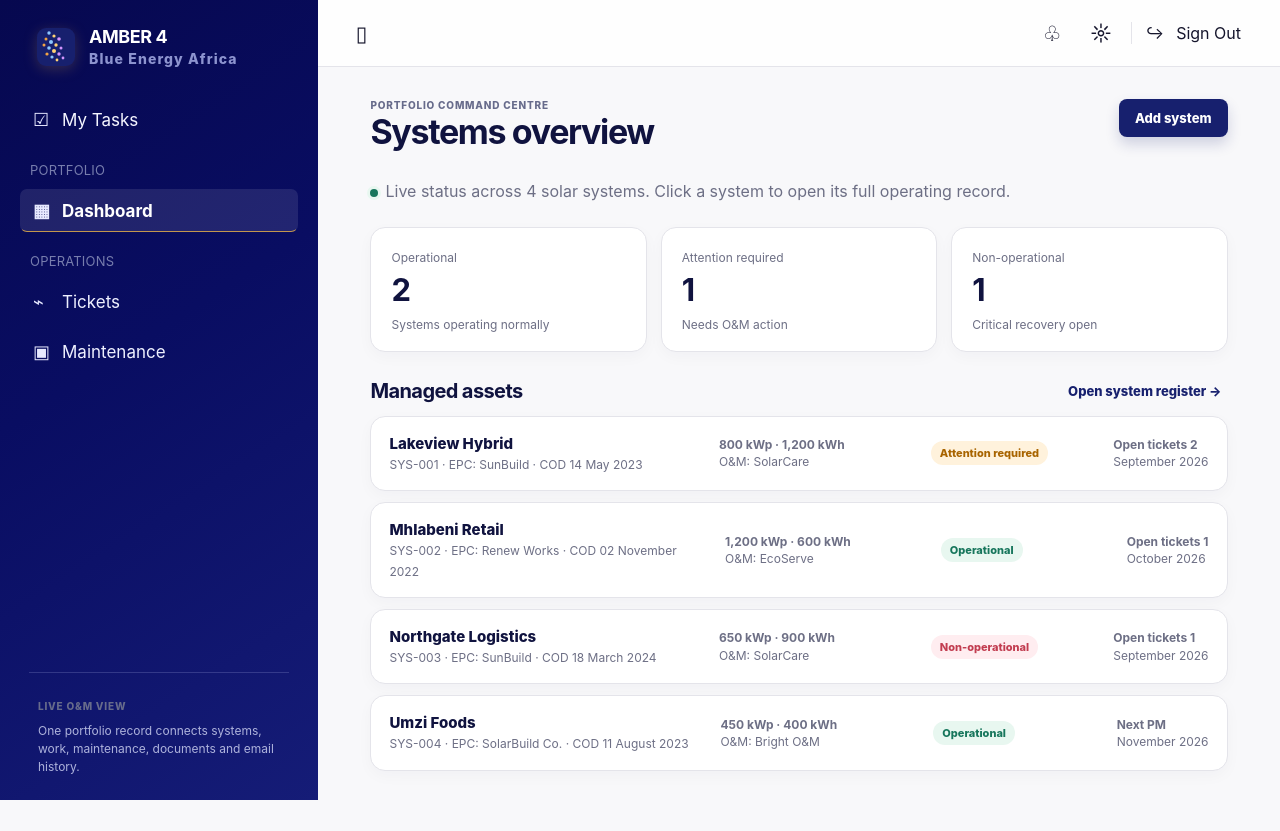
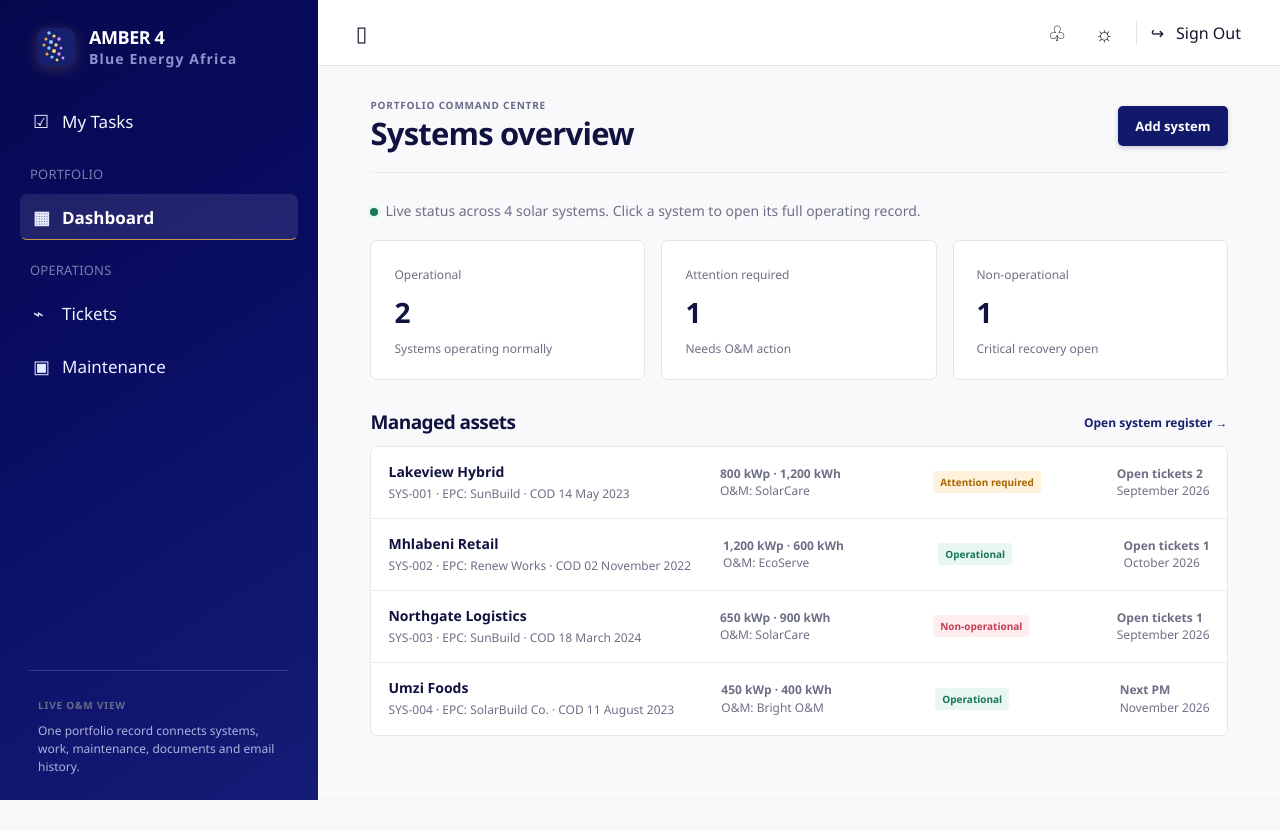
Before and after one commit to cannellsheila-star/om-operations-workspace, a plain HTML site: page index.html in a window 1280 px wide. After the commit the page ends 800 px from the top, so only its background shows below. Drawn offline with Linux system fonts and the light colour scheme.

Commit message:
Tighten operational workspace interface

```diff
--- a/amber-theme.css
+++ b/amber-theme.css
@@ -30,7 +30,7 @@
 .nav-list { gap: 21px; }
 .nav-group { display: grid; gap: 7px; }
 .nav-group p { margin: 0 10px 4px; color: #777dad; font-size: 13px; letter-spacing: .015em; }
-.quick-link, .nav-item { gap: 12px; border-radius: 7px; color: #f4f5ff; font-size: 17px; }
+.quick-link, .nav-item { display: flex; align-items: center; width: 100%; gap: 12px; border: 1px solid transparent; border-radius: 7px; background: transparent; color: #f4f5ff; text-align: left; font-size: 17px; }
 .quick-link { padding: 10px 12px; }
 .nav-item { padding: 10px 12px; color: #eef0ff; }
 .quick-link span, .nav-item span { width: 17px; color: #e7e9ff; font-size: 18px; }
@@ -68,4 +68,54 @@ h1 { font-size: clamp(28px, 3.2vw, 34px); }
   .main-content { padding: 24px 17px 42px; }
 }
 
-.quick-link { display: flex; align-items: center; width: 100%; border: 1px solid transparent; background: transparent; text-align: left; }
+/* Operational product density: flat panels, concise controls and data-led rows. */
+:root { --radius: 7px; --shadow: none; }
+body { font-family: "Segoe UI", Arial, sans-serif; background: #f7f7f9; }
+.global-bar { height: 66px; background: #fff; }
+.main-content { background: #f9f9fb; }
+.topbar { align-items: center; padding-bottom: 18px; border-bottom: 1px solid #ececf0; }
+.topbar-actions { gap: 8px; }
+h1 { font-size: 31px; font-weight: 700; letter-spacing: -.025em; }
+h2 { font-size: 22px; }
+.subtitle { max-width: none; margin: 0 0 18px; font-size: 14px; }
+.button { border-radius: 5px; box-shadow: none; }
+.button-primary { padding: 10px 16px; background: #11196a; box-shadow: 0 2px 5px rgba(12, 18, 82, .2); }
+.button-muted { background: #fff; }
+.stat-grid { gap: 16px; margin-bottom: 22px; }
+.stat-card, .surface, .system-card, .ticket-row, .month-card, .email-card { border-radius: 7px; box-shadow: none; }
+.stat-card { min-height: 130px; padding: 21px 23px; border-color: #e4e4e9; }
+.stat-card strong { margin: 9px 0 5px; font-size: 28px; }
+.section-header { margin: 0 0 9px; padding-top: 6px; }
+.section-header h2 { font-size: 19px; }
+.text-link { padding: 6px 0; font-size: 12px; }
+.system-list, .ticket-list { gap: 0; overflow: hidden; border: 1px solid #e5e5ea; border-radius: 7px; background: #fff; }
+.system-card, .ticket-row { min-height: 72px; padding: 14px 17px; border: 0; border-bottom: 1px solid #ededf1; border-radius: 0; background: #fff; }
+.system-card:last-child, .ticket-row:last-child { border-bottom: 0; }
+.system-card:hover, .ticket-row:hover { border-color: #ededf1; box-shadow: none; background: #f6f7fb; transform: none; }
+.card-title { font-size: 14px; }
+.card-meta, .muted { font-size: 12px; }
+.tag { min-height: 22px; padding: 3px 7px; border-radius: 3px; font-size: 10px; }
+.record-head { padding-bottom: 14px; border-bottom: 1px solid #e7e7ec; }
+.surface { padding: 18px; border-color: #e5e5ea; }
+.surface + .surface { margin-top: 14px; }
+.surface-title { margin-bottom: 14px; }
+.details-grid { gap: 14px 20px; }
+.detail-label { font-size: 10px; }
+.monitor-alert { border-radius: 5px; }
+.document-link { border-radius: 4px; box-shadow: none; }
+.photo-placeholder { border-radius: 4px; }
+.filters { gap: 0; padding: 5px; border-radius: 6px; background: #ececf1; }
+.filter { border: 0; border-radius: 4px; padding: 8px 11px; background: transparent; }
+.filter.active { background: #fff; box-shadow: 0 1px 2px rgba(17, 19, 63, .08); }
+.workroom-grid { gap: 14px; }
+.email-address { border-radius: 4px; }
+.upload-area, .message-preview { border-radius: 5px; }
+.calendar-grid { gap: 14px; }
+.month-card { min-height: 170px; padding: 16px; }
+.month-card.active { border-width: 1px; box-shadow: none; }
+.maintenance-item { border-radius: 4px; }
+.email-package { gap: 14px; }
+.email-card { padding: 18px; }
+.rule { border-radius: 6px; }
+.modal { border-radius: 8px; }
+.icon-button { border-radius: 5px; }
```
